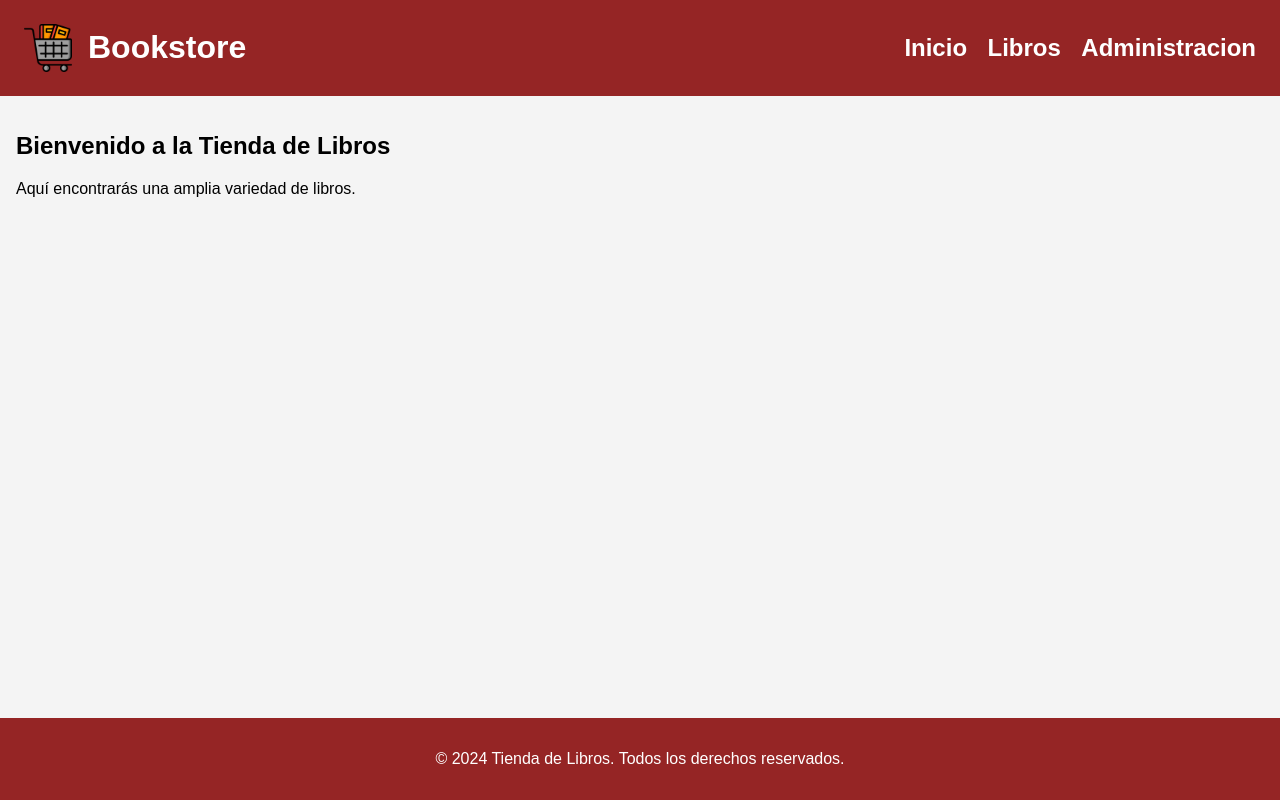
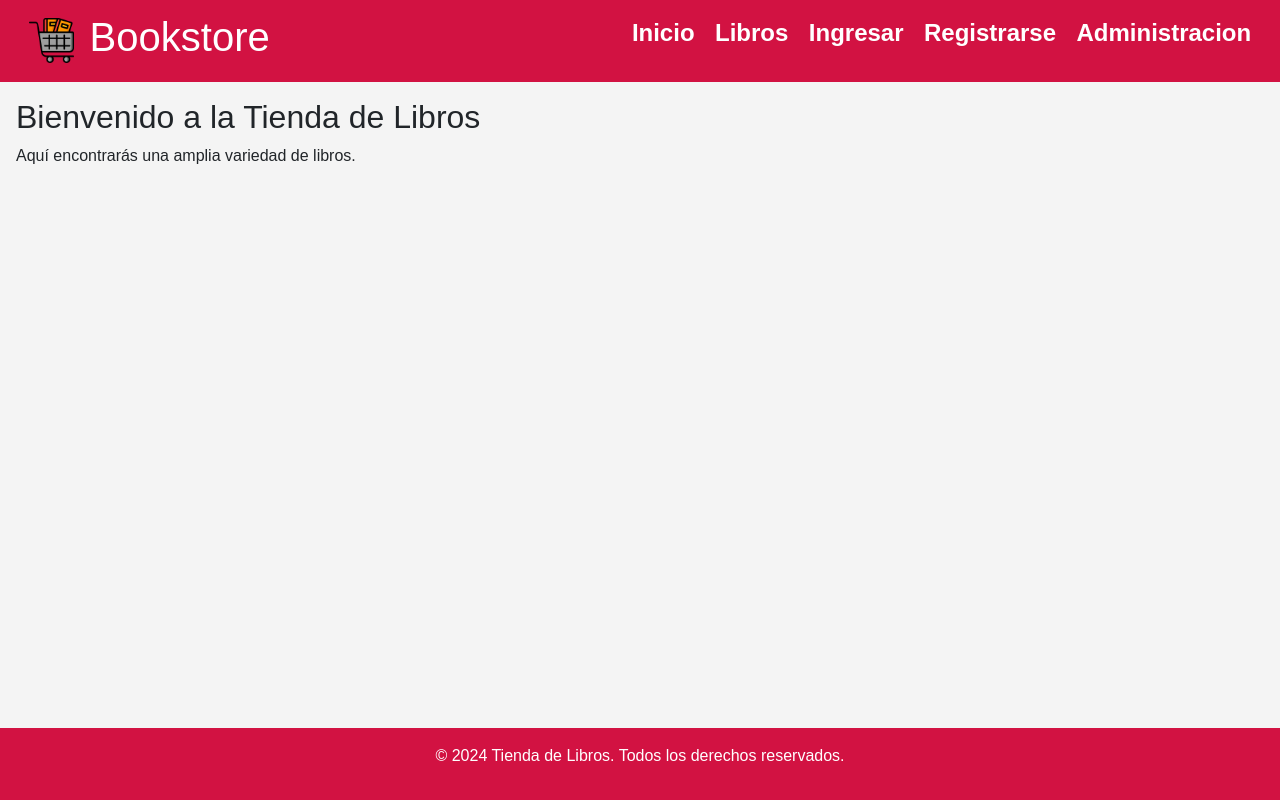
Before and after one commit to RogerLopesierra1/libreria_django, a Django app: page / in a window 1280 px wide. Run offline with Django 5.2, Linux system fonts and the light colour scheme.

Commit message:
Un poco mas de diseño

```diff
--- a/tienda_libros/libros/static/css/styles.css
+++ b/tienda_libros/libros/static/css/styles.css
@@ -8,9 +8,9 @@
 }
 
 header {
-    background-color: #952525;
+    background-color: #D21242;
     color: white;
-    padding: 0.5rem;
+    padding: 0.8rem;
     align-items: center;
     display: flex;
     justify-content: space-between;
@@ -24,7 +24,7 @@
 }
 
 .logo img {
-    height: 3rem;
+    height: 2.8rem;
 }
 
 nav ul {
@@ -50,7 +50,7 @@
 }
 
 footer {
-    background-color: #952525;
+    background-color: #D21242;
     color: white;
     text-align: center;
     padding: 1rem 0;
--- a/tienda_libros/libros/templates/base.html
+++ b/tienda_libros/libros/templates/base.html
@@ -5,6 +5,7 @@
     <meta charset="UTF-8">
     <meta name="viewport" content="width=device-width, initial-scale=1.0">
     <title>{% block title %}Tienda de Libros{% endblock %}</title>
+    <link href="https://cdn.jsdelivr.net/npm/bootstrap@5.3.3/dist/css/bootstrap.min.css" rel="stylesheet" integrity="sha384-QWTKZyjpPEjISv5WaRU9OFeRpok6YctnYmDr5pNlyT2bRjXh0JMhjY6hW+ALEwIH" crossorigin="anonymous">
     <link rel="stylesheet" href="{% static 'css/styles.css' %}">
     <link rel="shortcut icon" href="{% static '../static/icons/book.png' %}" type="image/x-icon">
 </head>
@@ -18,6 +19,8 @@
             <ul>
                 <li><a href="{% url 'index' %}">Inicio</a></li>
                 <li><a href="{% url 'lista_libros' %}">Libros</a></li>
+                <li><a href="{% url 'login' %}">Ingresar</a></li>
+                <li><a href="{% url 'registro' %}">Registrarse</a></li>
                 <li><a href="{% url 'admin:index' %}" target="_blank">Administracion</a></li>
             </ul>
         </nav>
@@ -28,5 +31,6 @@
     <footer>
         <p>&copy; 2024 Tienda de Libros. Todos los derechos reservados.</p>
     </footer>
+    <script src="https://cdn.jsdelivr.net/npm/bootstrap@5.3.3/dist/js/bootstrap.bundle.min.js" integrity="sha384-YvpcrYf0tY3lHB60NNkmXc5s9fDVZLESaAA55NDzOxhy9GkcIdslK1eN7N6jIeHz" crossorigin="anonymous"></script>
 </body>
 </html>
--- a/tienda_libros/libros/urls.py
+++ b/tienda_libros/libros/urls.py
@@ -4,4 +4,6 @@
 urlpatterns = [
     path('', views.index, name='index'),
     path('libros/', views.lista_libros, name='lista_libros'),
+    path('login/', views.login, name='login'),
+    path('registro/', views.registro, name='registro'),
 ]
--- a/tienda_libros/libros/views.py
+++ b/tienda_libros/libros/views.py
@@ -7,6 +7,12 @@
 def index(request):
     return render(request, 'index.html')
 
+def login(request):
+    return render(request, 'login.html')
+
+def registro(request):
+    return render(request, 'registro.html')
+
 def lista_libros(request):
     libros = Libro.objects.all()
     return render(request, 'libros/lista_libros.html', {'libros': libros})
```
Also changed, not shown: tienda_libros/libros/templates/login.html (added), tienda_libros/libros/templates/registro.html (added).
